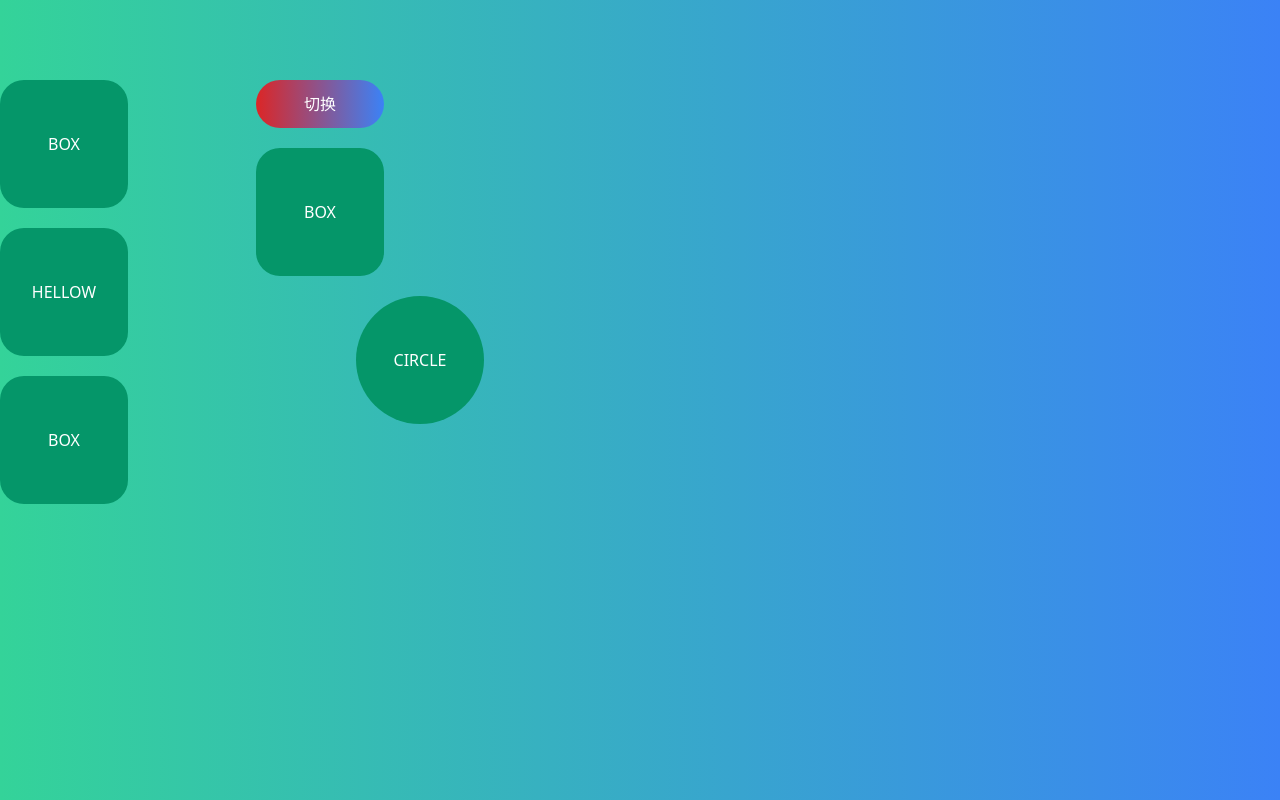
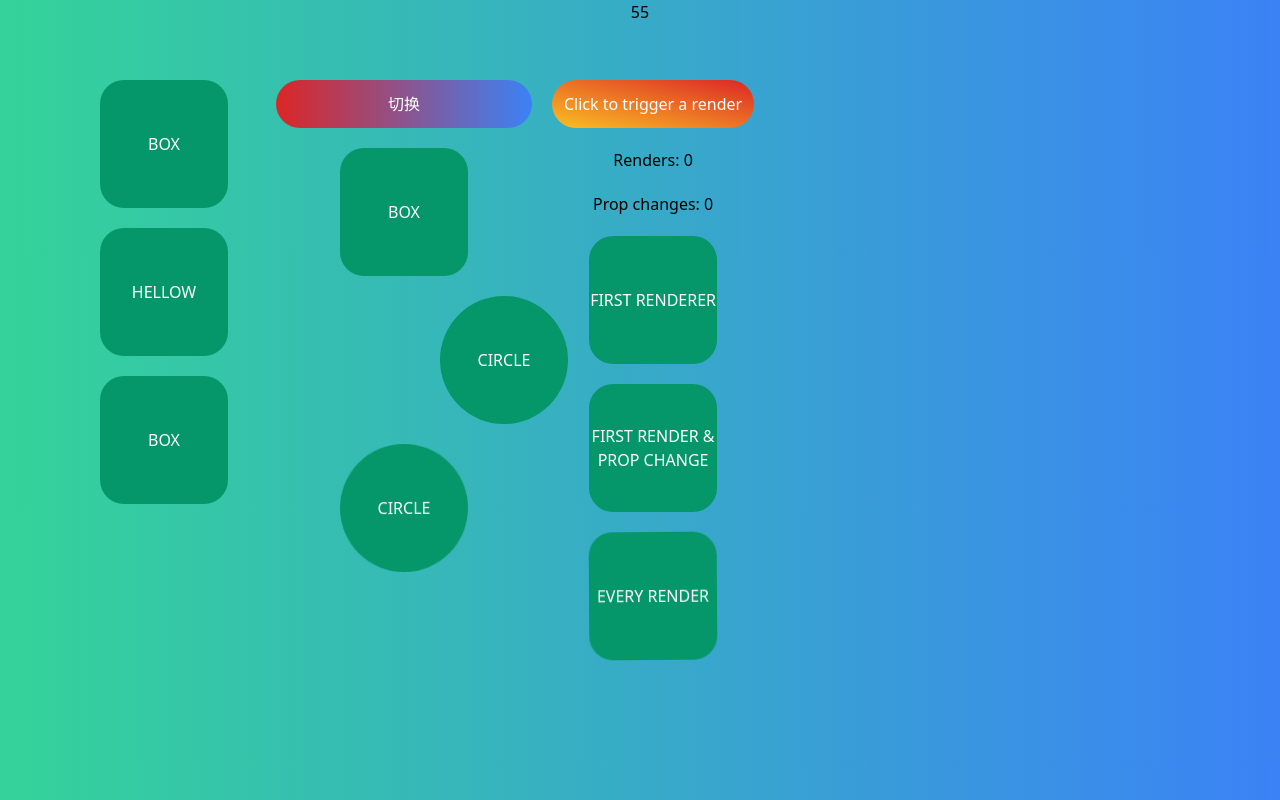
Before and after one commit to omg186/css3, a React (Create React App) app: page /gasp in a window 1280 px wide. Built offline with nearby package versions, Linux system fonts and the light colour scheme.

Commit message:
状态改变

```diff
--- a/src/App.tsx
+++ b/src/App.tsx
@@ -1,13 +1,55 @@
-import React from "react";
-import { Route, Routes } from "react-router-dom";
+import React, { useEffect, useState } from 'react'
+import { Route, Routes } from 'react-router-dom'
 // import logo from "./logo.svg";
-import "./App.css";
-import GsapPage from "./page/Gasp/Index";
-import HomePage from "./page/Home/Index";
+import './App.css'
+import GsapPage from './page/Gasp/Index'
+import HomePage from './page/Home/Index'
 function App() {
+  const [count, setCount] = useState(60)
+  const [isSend, setIsSend] = useState(true) // 是否发送验证码
+  // // Remember the latest callback.
+  // function callback() {
+  //   return
+  // }
+  // useEffect(() => {
+  //   savedCallback.current = callback
+  // }, [callback])
+  useEffect(() => {
+    let timer: any = 0
+    if (isSend && count !== 0) {
+      timer = setInterval(() => {
+        // 这时候的num由于闭包的原因，一直是0，所以这里不能用setNum(num-1)
+        setCount(n => {
+          if (n === 1) {
+            setIsSend(false)
+            clearInterval(timer)
+          }
+          return n - 1
+        })
+      }, 1000)
+    }
+    return () => {
+      console.log(count, timer)
+      // 组件销毁时，清除定时器
+      clearInterval(timer)
+    }
+  }, [isSend, count])
+  // useEffect(() => {
+  //   function tick() {
+  //     // savedCallback?.current()
+  //     console.log(1)
+  //     setCount(count + 1)
+  //   }
+  //   return () => {
+  //     let id = setInterval(tick, 1000)
+  //     console.log(id, '----id')
+  //     clearInterval(id)
+  //   }
+  // }, [])
   return (
-    <div className="App">
-      <header className="App-header h-20 text-center">
+    <div className='App'>
+      <header className='App-header h-20 text-center'>
+        {count}
         {/* <img src={logo} className="App-logo h-20 w-20 m-auto" alt="logo" /> */}
         {/* <div className=" py-6 flex flex-col justify-center sm:py-12">
     <div className="relative py-3 sm:max-w-xl sm:mx-auto">
@@ -23,11 +65,11 @@ function App() {
   </div> */}
       </header>
       <Routes>
-        <Route path="/" element={<HomePage />} />
-        <Route path="/gasp" element={<GsapPage />} />
+        <Route path='/' element={<HomePage />} />
+        <Route path='/gasp' element={<GsapPage />} />
       </Routes>
     </div>
-  );
+  )
 }
 
-export default App;
+export default App
--- a/src/page/Gasp/Index.module.css
+++ b/src/page/Gasp/Index.module.css
@@ -1,4 +1,4 @@
 .box {
   @apply h-32 w-32 text-white bg-green-600 flex items-center justify-center;
-  @apply uppercase;
+  @apply uppercase text-center;
 }
--- a/src/page/Gasp/Index.tsx
+++ b/src/page/Gasp/Index.tsx
@@ -1,12 +1,14 @@
 import { gsap } from 'gsap'
 import { useLayoutEffect, useRef } from 'react'
 import styles from './Index.module.css'
+import ReactingToChanges from './ReactingToChanges/Index'
 import RefTimeLinePage from './RefTimeLine/Index'
 const GsapPage = () => {
   const boxRef = useRef<HTMLDivElement>(null)
   // 获取节点下的所有子节点
-  const q = gsap.utils.selector(boxRef)
+
   useLayoutEffect(() => {
+    const q = gsap.utils.selector(boxRef)
     // gsap.to(boxRef.current, { rotate: "+=360" });
     gsap.to(q('.childer'), {
       //横移100
@@ -19,15 +21,16 @@ const GsapPage = () => {
       repeatDelay: 1,
       yoyo: true
     })
-  }, [q])
+  }, [])
   return (
-    <div className='flex'>
-      <div className='gasp gap-y-5 flex flex-col w-64' ref={boxRef}>
+    <div className='flex gap-5'>
+      <div className='gasp gap-5 flex flex-col w-64' ref={boxRef}>
         <div className={`${styles.box} childer  rounded-3xl`}>BOX</div>
         <div className={`${styles.box} childer  rounded-3xl`}>HELLOW</div>
         <div className={`${styles.box} childer rounded-3xl`}>BOX</div>
       </div>
       <RefTimeLinePage></RefTimeLinePage>
+      <ReactingToChanges />
     </div>
   )
 }
--- /dev/null
+++ b/src/page/Gasp/ReactingToChanges/Index.tsx
@@ -0,0 +1,56 @@
+import { gsap } from 'gsap'
+import { useEffect, useRef, useState } from 'react'
+import styles from '../Index.module.css'
+
+const ReactingToChanges = () => {
+  const [count, setCount] = useState(0)
+  useEffect(() => {
+    // 延迟执行
+    const timer = setTimeout(() => {
+      setDelayedCount(count)
+    }, 1000)
+    //情况计时器
+    return () => clearTimeout(timer)
+  }, [count])
+  const [delayedCount, setDelayedCount] = useState(0)
+  useEffect(() => {
+    gsap.to(q('.box-2'), { rotate: '+=360' })
+    // eslint-disable-next-line react-hooks/exhaustive-deps
+  }, [delayedCount])
+  const domRef = useRef<HTMLDivElement>(null)
+  const q = gsap.utils.selector(domRef)
+  useEffect(() => {
+    gsap.to(q('.box-1'), { rotate: '+=360' })
+    // eslint-disable-next-line react-hooks/exhaustive-deps
+  }, [])
+  // 每次重新渲染都让 box-3执行一次
+  useEffect(() => {
+    gsap.to(q('.box-3'), { rotation: '+=360' })
+  })
+  return (
+    <div
+      className={'reacting-to-changes flex flex-col gap-5 items-center'}
+      ref={domRef}
+    >
+      <div>
+        <button
+          className={
+            'p-3 text-white rounded-3xl bg-gradient-to-bl from-red-600 to-yellow-400'
+          }
+          onClick={() => setCount(count + 1)}
+        >
+          Click to trigger a render
+        </button>
+      </div>
+      <p>Renders: {count}</p>
+      <p>Prop changes: {delayedCount}</p>
+      <div className={`${styles.box} rounded-3xl box-1`}>first renderer</div>
+      <div className={`${styles.box} rounded-3xl box-2`}>
+        First render & prop change
+      </div>
+      <div className={`${styles.box} rounded-3xl box-3`}>Every render</div>
+    </div>
+  )
+}
+
+export default ReactingToChanges
--- a/src/page/Gasp/RefTimeLine/Index.tsx
+++ b/src/page/Gasp/RefTimeLine/Index.tsx
@@ -6,6 +6,7 @@ const RefTimeLinePage = () => {
   const domRef = useRef<HTMLDivElement>(null)
   const tl = useRef<gsap.core.Timeline>()
   const qchilder = gsap.utils.selector(domRef)
+  // 只渲染第一次
   useLayoutEffect(() => {
     tl.current = gsap
       .timeline()
@@ -13,15 +14,21 @@ const RefTimeLinePage = () => {
       .to(qchilder('.box1'), { x: 100 })
     // eslint-disable-next-line react-hooks/exhaustive-deps
   }, [])
+  // reversed变化都会执行
   useEffect(() => {
-    console.log(reversed, tl.current)
+    gsap.to(qchilder('.box2'), { rotation: '+=360', x: reversed ? 100 : 0 })
+  }, [qchilder, reversed])
+  useEffect(() => {
     tl.current?.reversed(reversed)
   }, [reversed])
   return (
-    <div className='reftimeline flex flex-col gap-y-5' ref={domRef}>
+    <div
+      className='reftimeline flex flex-col gap-y-5  w-64 items-center'
+      ref={domRef}
+    >
       <button
         className={
-          'p-3 bg-gradient-to-r from-red-600 to-blue-500 rounded-3xl text-white'
+          'p-3 min-w-full bg-gradient-to-r from-red-600 to-blue-500 rounded-3xl text-white'
         }
         onClick={() => setReversed(!reversed)}
       >
@@ -29,6 +36,7 @@ const RefTimeLinePage = () => {
       </button>
       <div className={`${styles.box} box  rounded-3xl`}>BOX</div>
       <div className={`${styles.box} box1 rounded-full`}>circle</div>
+      <div className={`${styles.box} box2 rounded-full`}>circle</div>
     </div>
   )
 }
```
